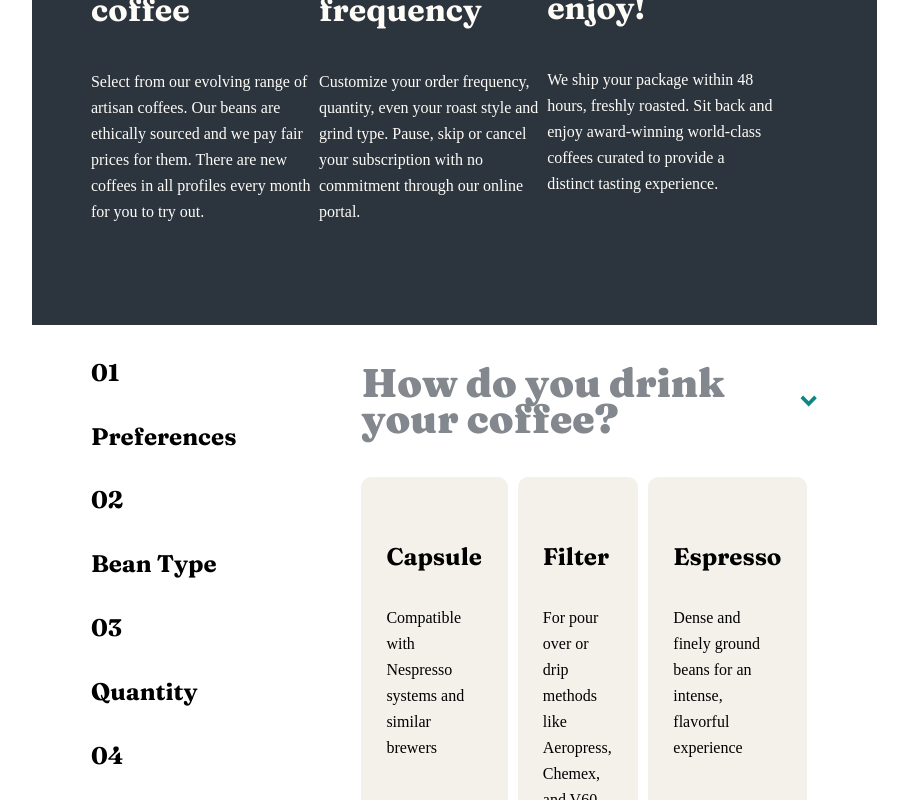
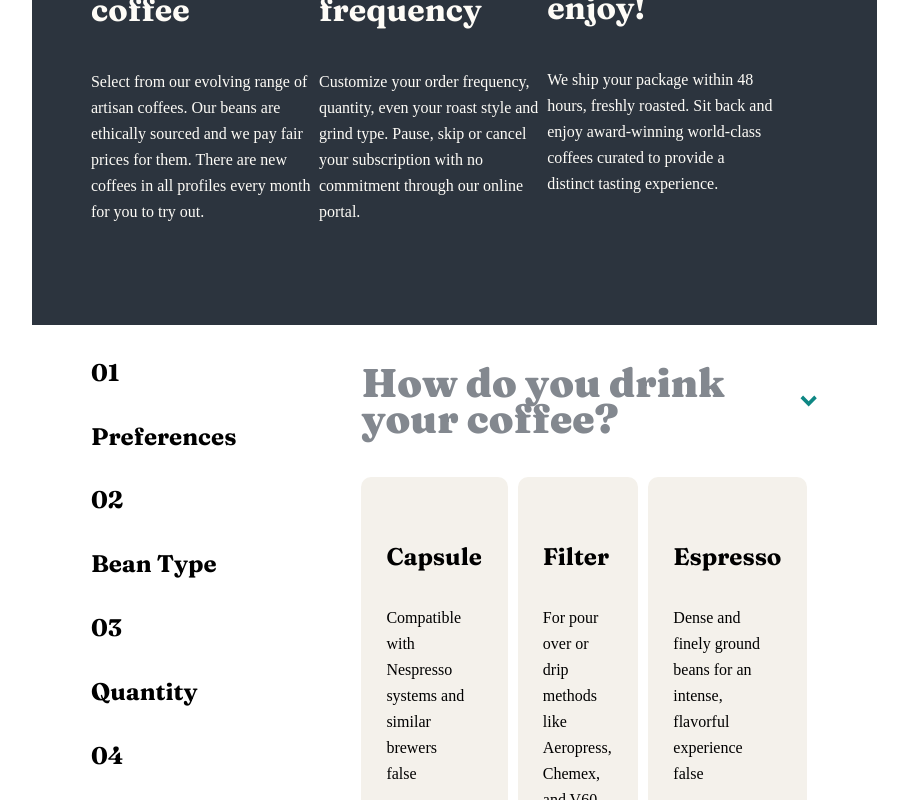
Before and after one commit to DavyFungALoi/coffee-subscription, a React (Create React App) app: page /subscribe in a window 1280 px wide. Both pictures are taken after a click on the picture 981 px from the left and 1484 px from the top of the page. Shown: the part 1084-1884 px from the top of the page, without its empty margins (173-1081 px from the left). Built offline with nearby package versions, Linux system fonts and the light colour scheme.

Commit message:
dynamically selected id correct

```diff
--- a/src/Components/SubscriptionCard.js
+++ b/src/Components/SubscriptionCard.js
@@ -1,18 +1,59 @@
-import React from "react";
+import React, { useEffect } from "react";
+import { useState } from "react";
 
 const SubscriptionCard = (props) => {
-  const { title, description, selectHandler, questionId, id } = props;
+  const {
+    title,
+    description,
+    selectHandler,
+    questionId,
+    id,
+    selectedIdHandler,
+    questionAnswer,
+    selectedId,
+  } = props;
+
+  const [colorState, setcolorState] = useState("");
+
+  /*useEffect(() => {
+    const currentAnswers = Object.values(questionAnswer);
+    console.log(currentAnswers[0]);
+
+    currentAnswers.forEach((answer) => {
+      if (answer === title) {
+        setcolorState("hello");
+      }
+      if ((currentAnswers[0] = !title)) {
+        setcolorState("kappa");
+        console.log("problem");
+      }
+    });
+  }, [questionAnswer]);
+ */
+
   return (
     <div
       onClick={() => {
         selectHandler(title, questionId);
+        selectedIdHandler(id);
       }}
       className="subscription__option-container"
     >
       <h4 className="subscription__option-title">{title}</h4>
       <div className="subscription__option-description">{description}</div>
+      <div>{colorState}</div>
+      {selectedId === id ? <div>Hello</div> : <div>false</div>}
     </div>
   );
 };
 
 export default SubscriptionCard;
+/*
+  {colorState ? <div>test</div> : <div>test2</div>}
+   currentAnswers.forEach((key) => {
+      console.log(questionAnswer[key]);
+      if (questionAnswer[key] == title) {
+        console.log(questionAnswer[key]);
+      }
+    });
+*/
--- a/src/Components/SubscriptionCards.js
+++ b/src/Components/SubscriptionCards.js
@@ -8,8 +8,20 @@ const SubscriptionCards = (props) => {
     setDisplayState((prevDisplayState) => !prevDisplayState);
   };
   const [displayState, setDisplayState] = useState(false);
+  const [selectedId, setSelectedId] = useState("");
 
-  const { question, choices, id, questionId, selectHandler } = props;
+  const {
+    question,
+    choices,
+    id,
+    questionId,
+    selectHandler,
+    questionAnswer,
+  } = props;
+
+  const selectedIdHandler = (id) => {
+    setSelectedId(id);
+  };
   return (
     <div className="question-container">
       <div className="question-container__header">
@@ -28,12 +40,15 @@ const SubscriptionCards = (props) => {
           <div className="question-container__choices">
             {choices.map((choice) => (
               <SubscriptionCard
+                questionAnswer={questionAnswer}
                 selectHandler={selectHandler}
                 title={choice.choiceTitle}
                 description={choice.choiceDescription}
                 id={choice.id}
                 key={choice.id}
                 questionId={questionId}
+                selectedIdHandler={selectedIdHandler}
+                selectedId={selectedId}
               ></SubscriptionCard>
             ))}
           </div>
--- a/src/Screens/SubscribeScreen.js
+++ b/src/Screens/SubscribeScreen.js
@@ -7,7 +7,7 @@ import { useState } from "react";
 
 const SubscribeScreen = () => {
   const howDrinkCoffeeQuestion = subscribeData[0];
-  const typeCoffeeQuqestion = subscribeData[1];
+  const typeCoffeeQuestion = subscribeData[1];
   const howMuchCoffeeQuestion = subscribeData[2];
   const grindCoffeeQuestion = subscribeData[3];
   const howOftenCoffeeQuestion = subscribeData[4];
@@ -27,7 +27,6 @@ const SubscribeScreen = () => {
           ...questionAnswer,
           howDrinkCoffee: title,
         };
-
         setQuestionAnswer(updatehowDrinkCoffee);
         break;
       case 2:
@@ -99,6 +98,7 @@ const SubscribeScreen = () => {
         <div className="subscription-container__step-container">
           <SubScriptionCards
             selectHandler={selectHandler}
+            questionAnswer={questionAnswer}
             key={howDrinkCoffeeQuestion.id}
             question={howDrinkCoffeeQuestion.question}
             choices={howDrinkCoffeeQuestion.choices}
@@ -106,12 +106,14 @@ const SubscribeScreen = () => {
           ></SubScriptionCards>
           <SubScriptionCards
             selectHandler={selectHandler}
-            key={typeCoffeeQuqestion.id}
-            question={typeCoffeeQuqestion.question}
-            choices={typeCoffeeQuqestion.choices}
-            questionId={typeCoffeeQuqestion.id}
+            questionAnswer={questionAnswer}
+            key={typeCoffeeQuestion.id}
+            question={typeCoffeeQuestion.question}
+            choices={typeCoffeeQuestion.choices}
+            questionId={typeCoffeeQuestion.id}
           ></SubScriptionCards>
           <SubScriptionCards
+            questionAnswer={questionAnswer}
             selectHandler={selectHandler}
             key={howMuchCoffeeQuestion.id}
             question={howMuchCoffeeQuestion.question}
@@ -119,6 +121,7 @@ const SubscribeScreen = () => {
             questionId={howMuchCoffeeQuestion.id}
           ></SubScriptionCards>
           <SubScriptionCards
+            questionAnswer={questionAnswer}
             selectHandler={selectHandler}
             key={grindCoffeeQuestion.id}
             question={grindCoffeeQuestion.question}
@@ -126,6 +129,7 @@ const SubscribeScreen = () => {
             questionId={grindCoffeeQuestion.id}
           ></SubScriptionCards>
           <SubScriptionCards
+            questionAnswer={questionAnswer}
             selectHandler={selectHandler}
             key={howOftenCoffeeQuestion.id}
             question={howOftenCoffeeQuestion.question}
```
